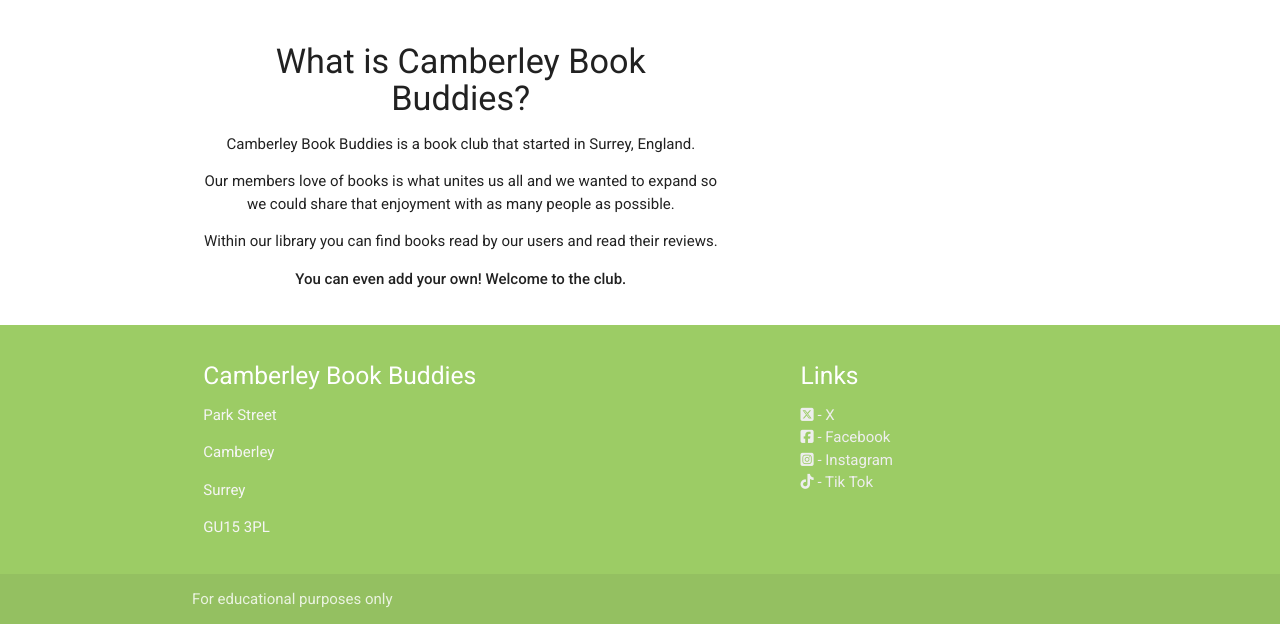
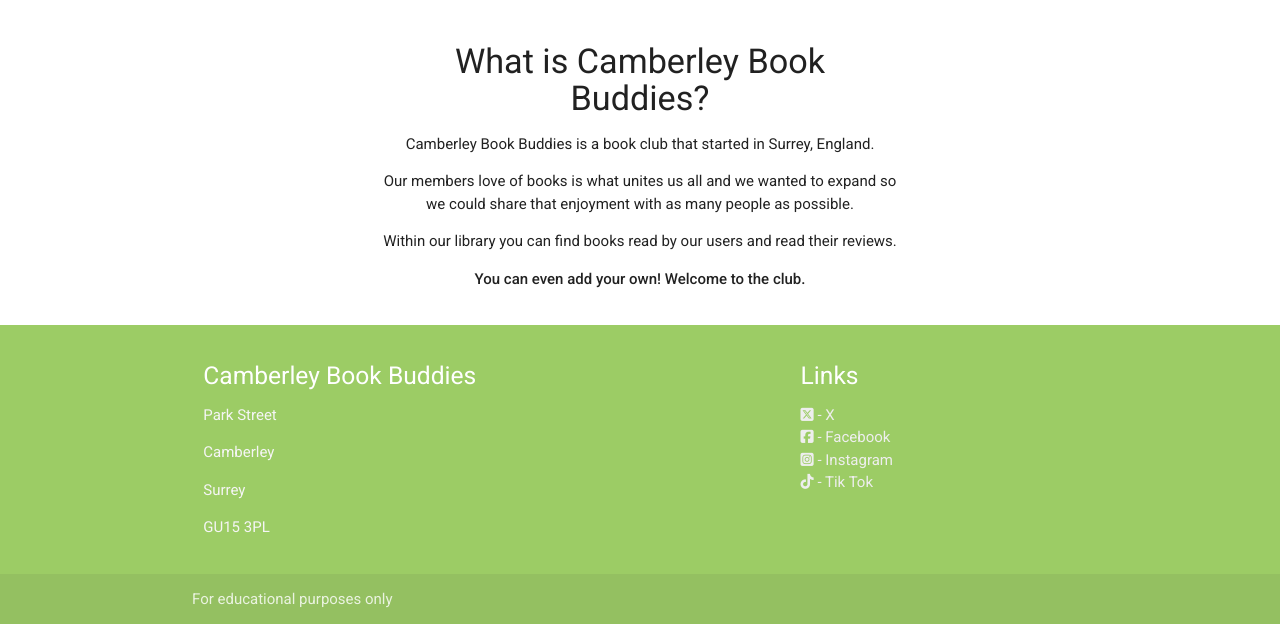
Before and after one commit to JCook22/camberley-book-buddies, a Flask app: page / in a window 1280 px wide. Shown: the part 567-1191 px from the top of the page. Run offline with Flask 2, Linux system fonts and the light colour scheme; some web fonts are replaced.

Commit message:
Fix issue with introduction not centering

```diff
--- a/camberleybookbuddies/static/css/style.css
+++ b/camberleybookbuddies/static/css/style.css
@@ -51,8 +51,11 @@ h3 {
 }
 
 .introduction {
+    display: flex;
+    flex-direction: column;
+    align-items: center;
+    text-align: center;
     max-width: 60%;
-    margin: auto;
 }
 
 /* library.html styles */
--- a/camberleybookbuddies/templates/index.html
+++ b/camberleybookbuddies/templates/index.html
@@ -5,12 +5,12 @@
 
 <section>
     <div class="row">
-        <div class="hero-image col s12">
+        <div class="hero-image col s12 center-align">
             <a href="{{ url_for('library') }}" class="hero-button btn-large light-green darken-1">Library <i class="fa-solid fa-book"></i></a>
         </div>
     </div>
-    <div class="row">
-        <div class="introduction col s12 center-align">
+    <div class="row introduction">
+        <div class="col s12 center-align">
             <h4>What is Camberley Book Buddies?</h4>
             <p>Camberley Book Buddies is a book club that started in Surrey, England.</p>
             <p>Our members love of books is what unites us all and we wanted to expand so we could share that enjoyment with as many people as possible.</p>
```
